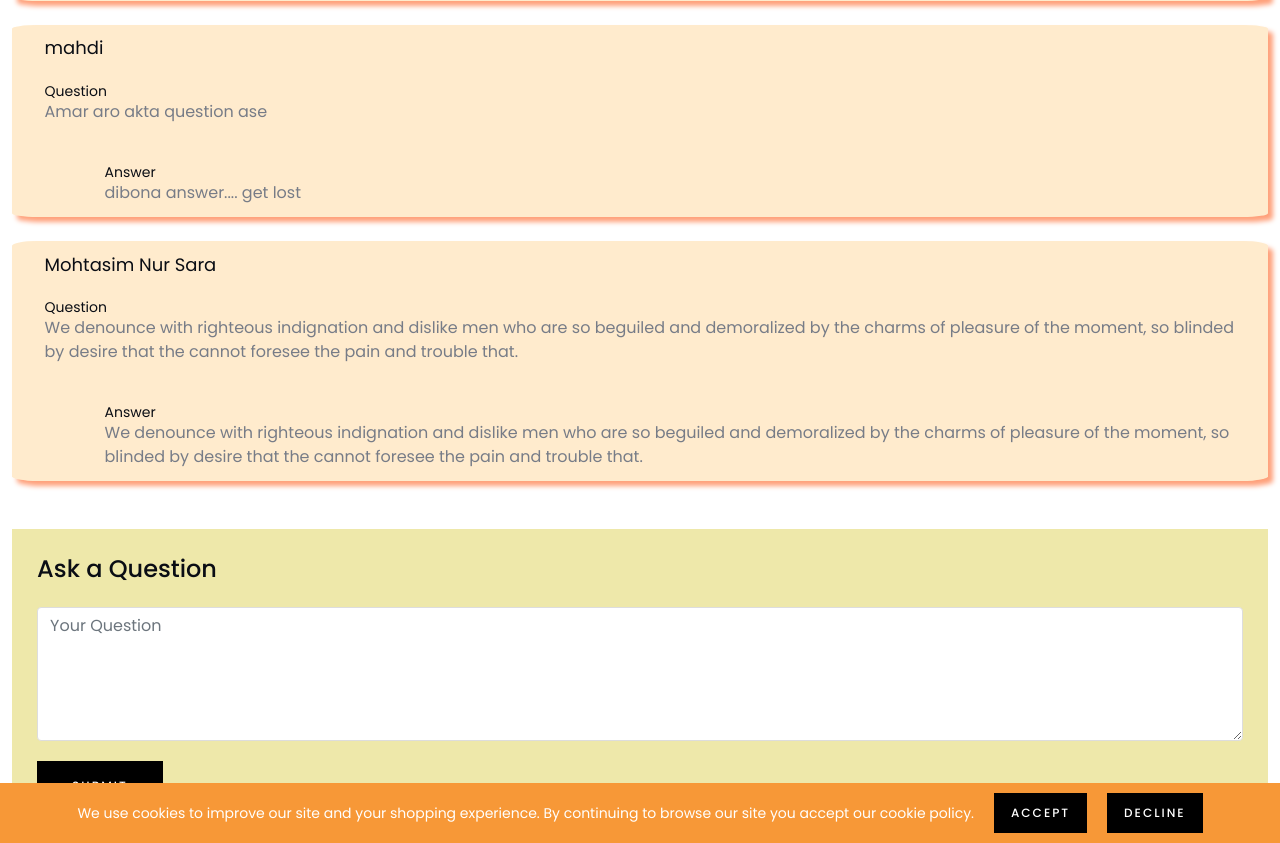
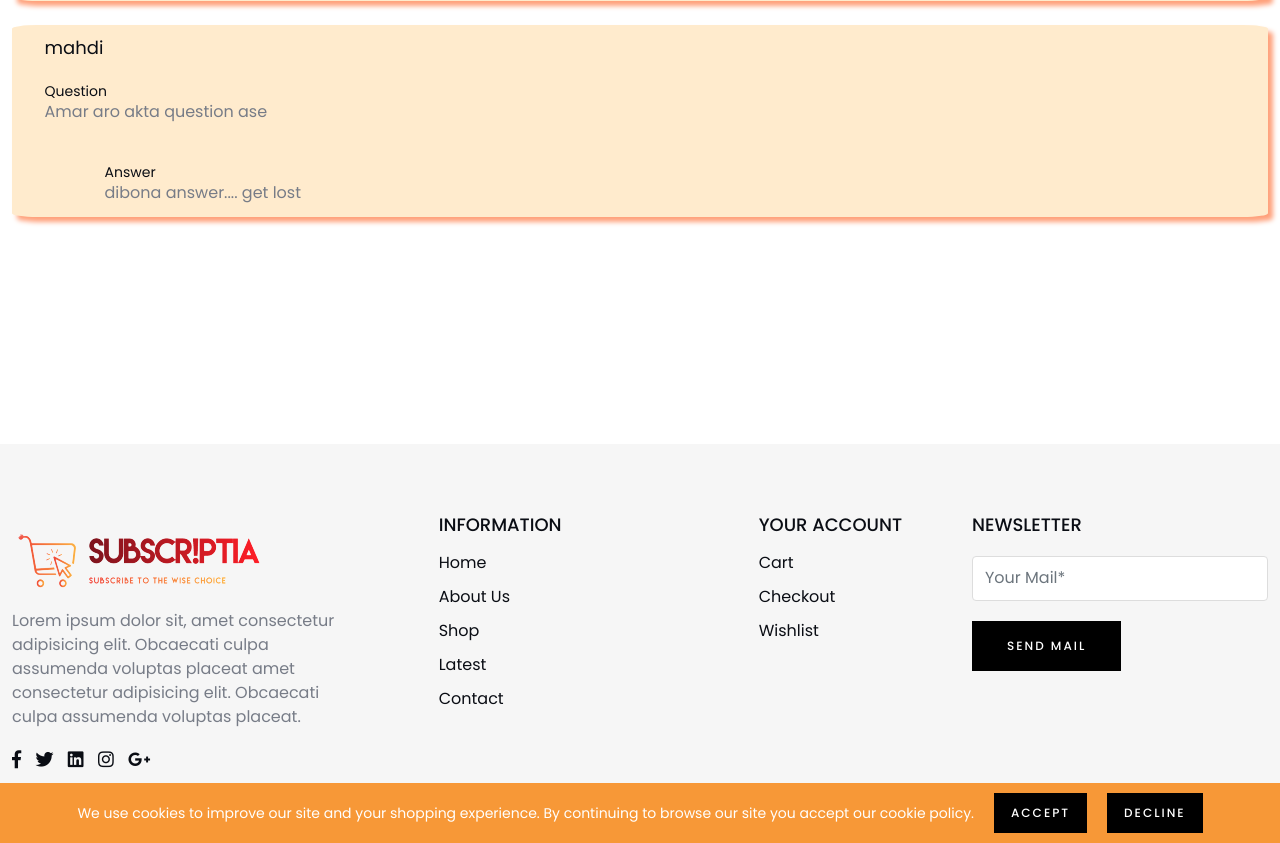
Before and after one commit to Mahdi3M/Subscriptia, a Django app: page /contacts/ in a window 1280 px wide. Shown: the part 930-1773 px from the top of the page. Run offline with Django 4.2, Linux system fonts and the light colour scheme; data comes from the database, SQL or seed files in the repository; some libraries are stand-ins or nearby versions.

Commit message:
queries complete

```diff
--- a/contacts/templates/contacts/chat.html
+++ b/contacts/templates/contacts/chat.html
@@ -38,7 +38,8 @@
                   class="btn btn-outline-warning btn-sm"
                   id="reply_ques"
                 >
-                  Reply</button>
+                  Reply
+                </button>
                 {% endif %}
               </div>
             </div>
@@ -64,7 +65,6 @@
                   >
                     {% csrf_token %}
                     <div class="row">
-                      <input name="ques-id" style="visibility: hidden" value="{{ question.id }}">
                       <div class="form-group">
                         <textarea
                           rows="3"
@@ -84,6 +84,11 @@
                         >
                           Submit
                         </button>
+                        <input
+                          name="ques-id"
+                          style="visibility: hidden"
+                          value="{{ question.id }}"
+                        />
                       </div>
                     </div>
                   </form>
@@ -94,53 +99,10 @@
           </li>
           <br />
           {% endfor %}
-          <li
-            class="comment_info"
-            style="
-              background-color: blanchedalmond;
-              padding: 1%;
-              border-radius: 2%;
-              box-shadow: 5px 5px 5px lightsalmon;
-            "
-          >
-            <div class="d-flex">
-              <div class="comment_content">
-                <div class="d-flex">
-                  <div class="meta_data">
-                    <h5><a href="#">Mohtasim Nur Sara</a></h5>
-                  </div>
-                </div>
-                <br />
-
-                <h6>Question</h6>
-                <p>
-                  We denounce with righteous indignation and dislike men who are
-                  so beguiled and demoralized by the charms of pleasure of the
-                  moment, so blinded by desire that the cannot foresee the pain
-                  and trouble that.
-                </p>
-              </div>
-            </div>
-
-            <div class="children">
-              <div class="d-flex">
-                <div class="comment_content">
-                  <h6>Answer</h6>
-
-                  <p>
-                    We denounce with righteous indignation and dislike men who
-                    are so beguiled and demoralized by the charms of pleasure of
-                    the moment, so blinded by desire that the cannot foresee the
-                    pain and trouble that.
-                  </p>
-                </div>
-              </div>
-            </div>
-          </li>
         </ul>
       </div>
       <br /><br />
-
+      {% if request.user.is_customer %}
       <div style="background-color: palegoldenrod; padding: 2%">
         <div>
           <h3>Ask a Question</h3>
@@ -172,6 +134,7 @@
           </div>
         </form>
       </div>
+      {% endif %}
     </div>
   </div>
 </section>
```
